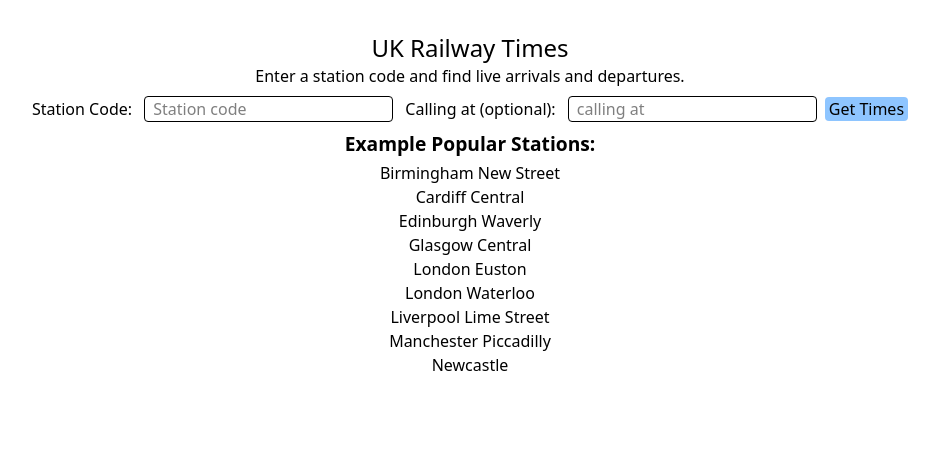
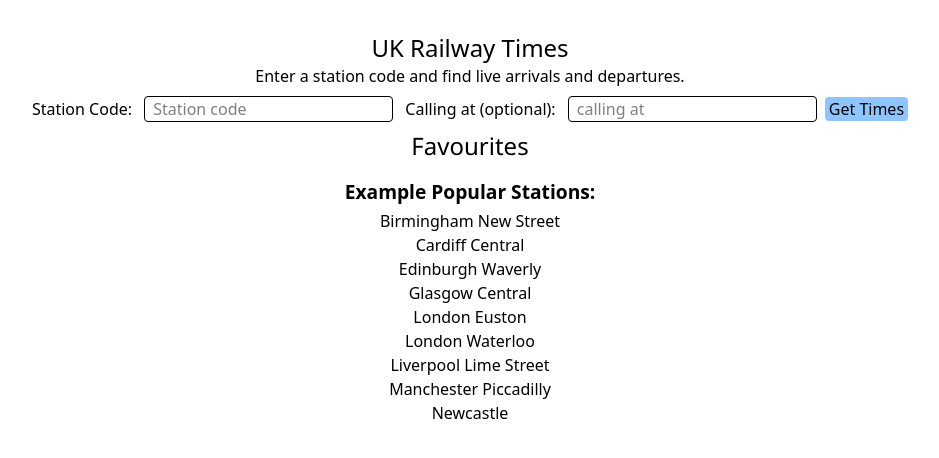
Before and after one commit to JackCo100/rail-times, a React (Vite) app in the folder client/: page / in a window 1280 px wide. Shown: the top 458 px of the page, without its empty margins (170-1109 px from the left). Built offline with nearby package versions, Linux system fonts and the light colour scheme.

Commit message:
Adding favourite station UI elements placeholder

```diff
--- a/client/src/App.jsx
+++ b/client/src/App.jsx
@@ -4,6 +4,7 @@ import ResultsBoard from './Components/ResultsBoard.jsx';
 import InfoModal from './Components/InfoModal.jsx';
 import { useState } from 'react';
 import axios from 'axios';
+import Favourites from './Components/Favourites.jsx';
 
 function App() {
   const [stationCode, setStationCode] = useState('');
@@ -12,6 +13,7 @@ function App() {
   const [error, setError] = useState(false);
   const [showModal, setShowModal] = useState(false);
   const [serviceUid, setServiceUid] = useState(null);
+  const [favourites, setFavourites] = useState([]);
 
   function handleSubmit(){
     if (viaCode === ''){
@@ -73,9 +75,10 @@ function App() {
     <>
       <Header handleSubmit={handleSubmit} handleStnCodeChange={handleStnCodeChange} handleViaCodeChange={handleViaCodeChange} stationCode={stationCode} viaCode={viaCode}/>
       {results != null ? <div className="results">
-          <ResultsBoard data={results} setServiceUid={setServiceUid}/>
+          <ResultsBoard data={results} setServiceUid={setServiceUid} setFavourites={setFavourites} />
         </div>  :
         <div className="w-1/3 m-auto text-center">
+          <Favourites/>
           <h2>Example Popular Stations:</h2>
           <ul>
             <li><a href="#" onClick={() => handleDefaultSelect("BHM")}>Birmingham New Street</a></li>
--- /dev/null
+++ b/client/src/Components/Favourites.jsx
@@ -0,0 +1,10 @@
+import { useState } from "react";
+export default function Favourites({favourites, setFavourites}) {
+
+    console.log(favourites)
+    return (
+        <div>
+            <h1 className="text-2xl mb-4">Favourites</h1>
+        </div>
+    )
+}
```
